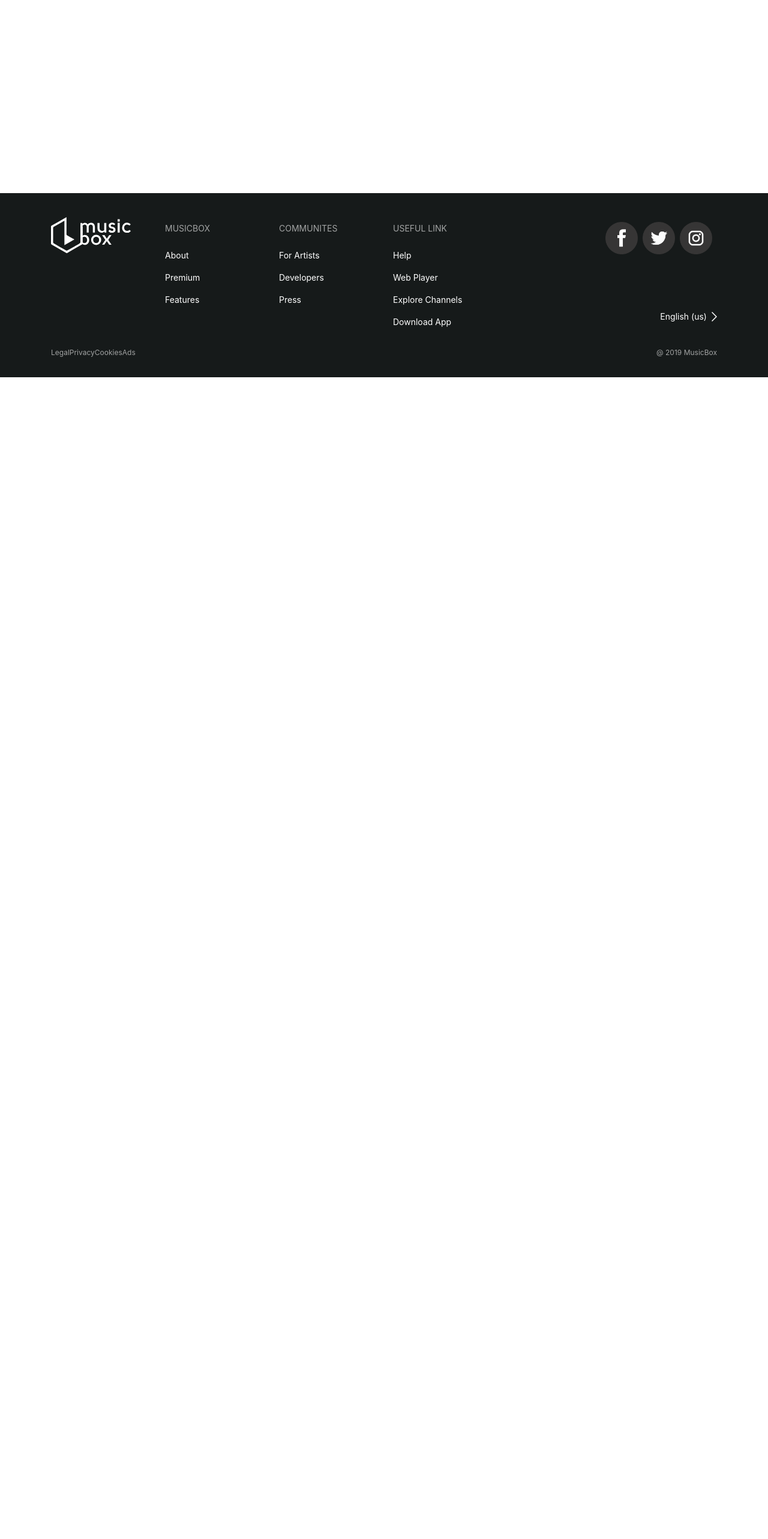
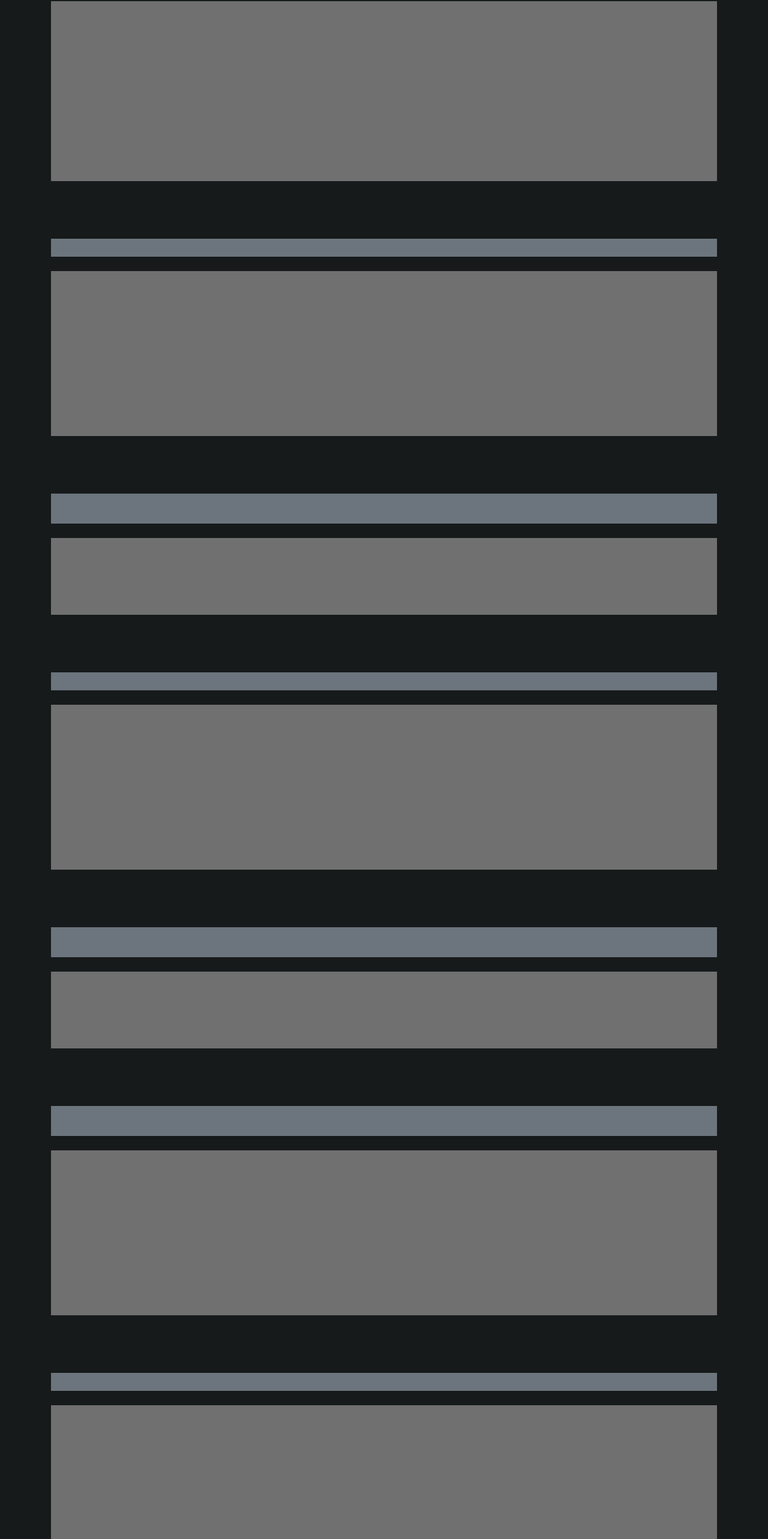
Before and after one commit to thanhphongdo/music-box-web, an Angular app: page /home in a window 1280 px wide. Shown: the part 171-2737 px from the top of the page at 60% size. Before the commit the page ends 800 px from the top, so only its background shows below. Built offline with nearby package versions, Linux system fonts and the light colour scheme.

Commit message:
US-7-1 home page master layout

```diff
--- a/src/app/modules/home/home.module.ts
+++ b/src/app/modules/home/home.module.ts
@@ -1,15 +1,23 @@
 import { NgModule } from '@angular/core';
 import { CommonModule } from '@angular/common';
+import { RouterModule, Routes } from '@angular/router';
 import { HomeComponent } from './home/home.component';
 
-
+const routes: Routes = [
+  {
+    path: '',
+    component: HomeComponent,
+    canActivate: [],
+  },
+];
 
 @NgModule({
   declarations: [
-    HomeComponent
+    HomeComponent,
   ],
   imports: [
-    CommonModule
+    CommonModule,
+    RouterModule.forChild(routes),
   ]
 })
 export class HomeModule { }
--- a/src/app/modules/home/home/home.component.html
+++ b/src/app/modules/home/home/home.component.html
@@ -1 +1,69 @@
-<p>home works!</p>
+<div class="container-fluid bg-black-color-100 text-white master-layout px-0">
+  <div class="home-title text-center py-5 d-block d-sm-none">
+    <h1 class="font-weight-bold">Home</h1>
+  </div>
+  <div class="flow w-100 py-5 d-none d-sm-block">
+    <div class="container">
+      <div class="flow-top bg-secondary w-100 d-flex justify-content-between align-items-center" style="height: 30px;"></div>
+      <div class="flow-content">
+        <div class="mt-4 bg-gray-400" style="height: 300px;"></div>
+      </div>
+    </div>
+  </div>
+  <div class="recently w-100 py-5">
+    <div class="container">
+      <div class="recently-top bg-secondary w-100 d-flex justify-content-between align-items-center" style="height: 30px;"></div>
+      <div class="recently-content">
+        <div class="mt-4 bg-gray-400" style="height: 275px;"></div>
+      </div>
+    </div>
+  </div>
+  <div class="browser w-100 py-5">
+    <div class="container">
+      <div class="browser-top bg-secondary w-100 d-flex justify-content-between align-items-center" style="height: 50px;"></div>
+      <div class="browser-content">
+        <div class="mt-4 bg-gray-400" style="height: 128px;"></div>
+      </div>
+    </div>
+  </div>
+  <div class="monday w-100 py-5 d-none d-sm-block">
+    <div class="container">
+      <div class="monday-top bg-secondary w-100 d-flex justify-content-between align-items-center" style="height: 30px;"></div>
+      <div class="monday-content">
+        <div class="mt-4 bg-gray-400" style="height: 275px;"></div>
+      </div>
+    </div>
+  </div>
+  <div class="podcast w-100 py-5">
+    <div class="container">
+      <div class="podcast-top bg-secondary w-100 d-flex justify-content-between align-items-center" style="height: 50px;"></div>
+      <div class="podcast-content">
+        <div class="mt-4 bg-gray-400" style="height: 128px;"></div>
+      </div>
+    </div>
+  </div>
+  <div class="playlist w-100 py-5">
+    <div class="container">
+      <div class="playlist-top bg-secondary w-100 d-flex justify-content-between align-items-center" style="height: 50px;"></div>
+      <div class="playlist-content">
+        <div class="mt-4 bg-gray-400" style="height: 275px;"></div>
+      </div>
+    </div>
+  </div>
+  <div class="new-release w-100 py-5">
+    <div class="container">
+      <div class="new-release__top bg-secondary w-100 d-flex justify-content-between align-items-center" style="height: 30px;"></div>
+      <div class="new-release__content">
+        <div class="mt-4 bg-gray-400" style="height: 275px;"></div>
+      </div>
+    </div>
+  </div>
+  <div class="artist w-100 py-5">
+    <div class="container">
+      <div class="artist-top bg-secondary w-100 d-flex justify-content-between align-items-center" style="height: 30px;"></div>
+      <div class="artist-content">
+        <div class="mt-4 bg-gray-400" style="height: 275px;"></div>
+      </div>
+    </div>
+  </div>
+</div>
--- a/src/app/modules/home/home/home.component.scss
+++ b/src/app/modules/home/home/home.component.scss
@@ -0,0 +1,13 @@
+.master-layout {
+  .home-title {
+    background: url('../../../../assets/images/BG.png');
+    height: 300px;
+    font-size: 60px;
+  }
+}
+
+@media (max-width: 575.98px) {
+  .recently {
+    padding-top: 0 !important;
+  }
+}
```
Also changed, not shown: src/assets/images/BG.png (added).
